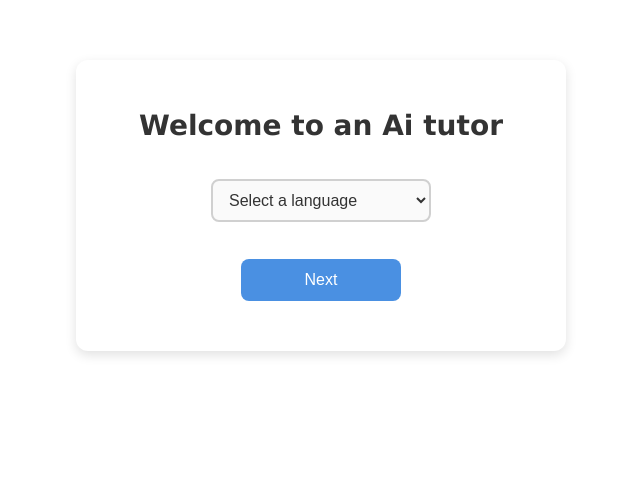
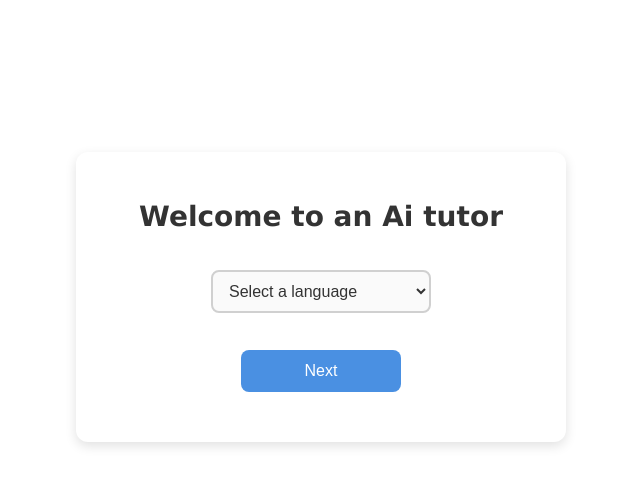
Before and after one commit to Spiderasasen/Learning-a-Language-with-AI, a React (Vite) app in the folder language_tutor/: page / in a window 1280 px wide. Shown: the top 486 px of the page, without its empty margins (319-959 px from the left). Built offline with nearby package versions, Linux system fonts and the light colour scheme.

Commit message:
adding the view for the mobile view

```diff
--- a/language_tutor/src/styles/home_page.css
+++ b/language_tutor/src/styles/home_page.css
@@ -1,7 +1,7 @@
 /* Main card container */
 #home_card {
     width: 420px;
-    margin: 60px auto;
+    margin: 12% auto;
     padding: 30px 35px;
     background-color: #ffffff;
     border-radius: 12px;
@@ -30,7 +30,7 @@
 @media (max-width: 1024px) {
     #home_card {
         width: 60%;
-        margin: 20px auto;
+        margin: 8% auto;
     }
     #home_card h1 {
         font-size: 24px;
```
